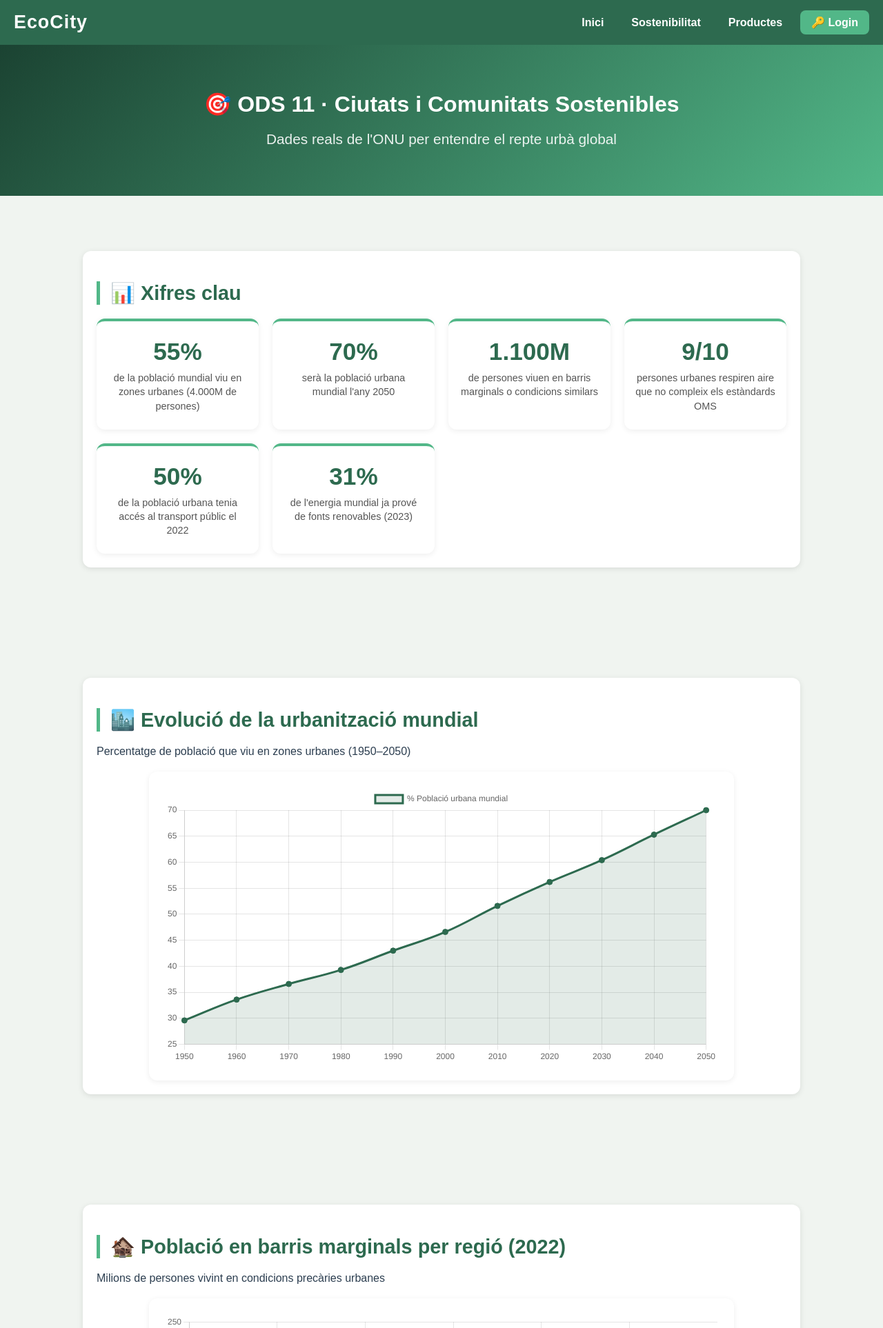
After one commit to Aitor-685/0613-A21-Projecte-de-sostenibilita, a PHP site: page /view/sostenibilidad.php in a window 1280 px wide. The commit adds this page. Shown: the top 1926 px of the page at 69% size. Run offline with PHP 8.4, Linux system fonts and the light colour scheme.

Commit message:
feat: afegir pàgines principals i arquitectura base
- Afegit view/sostenibilitat.php amb 6 gràfics interactius
- Afegit view/productes.php amb filtres per categoria, preu i valoració
- Afegit api/router.php com a gestor centralitzat de peticions
- Afegit api/sostenibilitat.php per servir dades ODS
- Afegit data/sostenibilitat.json amb dades reals ONU
- Afegit js/grafics.js i js/filtres.js separats
- Actualitzat styles/estilo.css amb tema verd sostenible

```diff
--- /dev/null
+++ b/api/datos.php
@@ -0,0 +1,28 @@
+<?php
+header('Content-Type: application/json');
+header('Access-Control-Allow-Origin: *');
+
+$dataFile = __DIR__ . '/../data/sostenibilidad.json';
+
+if (!file_exists($dataFile)) {
+    http_response_code(404);
+    echo json_encode(['error' => 'Fitxer de dades no trobat']);
+    exit;
+}
+
+$data = json_decode(file_get_contents($dataFile), true);
+
+// Si demanen un gràfic concret: ?grafic=urbanitzacio
+if (isset($_GET['grafic'])) {
+    $grafic = $_GET['grafic'];
+    if (array_key_exists($grafic, $data)) {
+        echo json_encode($data[$grafic]);
+    } else {
+        http_response_code(404);
+        echo json_encode(['error' => "Gràfic '$grafic' no trobat"]);
+    }
+    exit;
+}
+
+// Si demanen tots: ?all=true
+echo json_encode($data);
--- /dev/null
+++ b/api/router.php
@@ -0,0 +1,34 @@
+<?php
+header('Content-Type: application/json');
+header('Access-Control-Allow-Origin: *');
+
+// ?tipus=productes
+// ?tipus=sostenibilitat
+// ?tipus=sostenibilitat&grafic=urbanitzacio
+
+$tipus = $_GET['tipus'] ?? null;
+
+if (!$tipus) {
+    http_response_code(400);
+    echo json_encode(['error' => 'Cal especificar el paràmetre tipus']);
+    exit;
+}
+
+$rutes = [
+    'productes'      => __DIR__ . '/../view/productes.php',
+    'sostenibilitat' => __DIR__ . '/../view/sostenibilitat.php',
+];
+
+if (!array_key_exists($tipus, $rutes)) {
+    http_response_code(404);
+    echo json_encode(['error' => "Tipus '$tipus' no reconegut"]);
+    exit;
+}
+
+if ($tipus === 'sostenibilitat' && isset($_GET['grafic'])) {
+    require __DIR__ . '/datos.php';
+    exit;
+}
+
+// Passar els paràmetres restants al fitxer corresponent
+require $rutes[$tipus];
--- a/includes/menu.php
+++ b/includes/menu.php
@@ -6,6 +6,7 @@
     </div>
     <div class="links">
         <a href="/index.php">Inici</a>
+        <a href="/view/sostenibilidad.php">Sostenibilitat</a>
         <a href="/view/veureProductesCategoria.php?categoria=totes">Productes</a>
         <?php if (isset($usuari) && $usuari): ?>
             <a href="/view/gestionarProducts.php">Gestionar productes</a>
--- a/styles/estilo.css
+++ b/styles/estilo.css
@@ -568,3 +568,86 @@ footer {
     text-align: center;
     padding: 40px 0;
 }
+
+/* ===== XIFRES CLAU ===== */
+.xifres-grid {
+    display: grid;
+    grid-template-columns: repeat(auto-fill, minmax(200px, 1fr));
+    gap: 20px;
+    margin-top: 20px;
+}
+
+.xifra-card {
+    background: white;
+    border-radius: 12px;
+    padding: 24px 16px;
+    text-align: center;
+    box-shadow: 0 2px 8px rgba(0,0,0,0.07);
+    border-top: 4px solid #52b788;
+    transition: transform 0.2s;
+}
+
+.xifra-card:hover {
+    transform: translateY(-4px);
+}
+
+.xifra-num {
+    display: block;
+    font-size: 2.2em;
+    font-weight: bold;
+    color: #2d6a4f;
+    margin-bottom: 8px;
+}
+
+.xifra-card p {
+    margin: 0;
+    font-size: 0.9em;
+    color: #555;
+    line-height: 1.4;
+}
+
+/* ===== GRÀFICS ===== */
+.grafic-wrapper {
+    max-width: 800px;
+    margin: 20px auto 0;
+    background: white;
+    border-radius: 12px;
+    padding: 24px;
+    box-shadow: 0 2px 8px rgba(0,0,0,0.07);
+}
+
+/* ===== METES ===== */
+.metes-grid {
+    display: grid;
+    grid-template-columns: repeat(auto-fill, minmax(220px, 1fr));
+    gap: 20px;
+    margin-top: 20px;
+}
+
+.meta-card {
+    background: white;
+    border-radius: 12px;
+    padding: 20px;
+    text-align: center;
+    box-shadow: 0 2px 8px rgba(0,0,0,0.07);
+    transition: transform 0.2s;
+}
+
+.meta-card:hover {
+    transform: translateY(-4px);
+}
+
+.meta-icon {
+    font-size: 2.2em;
+}
+
+.meta-card h4 {
+    color: #2d6a4f;
+    margin: 10px 0 6px;
+}
+
+.meta-card p {
+    font-size: 0.9em;
+    color: #555;
+    margin: 0;
+}
--- a/view/products.php
+++ b/view/products.php
@@ -55,4 +55,6 @@ include("../includes/menu.php");
 
 </div>
 
-<?php include("includes/foot.html"); ?>
+<script src="/js/filtres.js"></script>
+
+<?php include("../includes/foot.html"); ?>
--- /dev/null
+++ b/view/sostenibilidad.php
@@ -0,0 +1,165 @@
+<?php
+$usuari = null;
+include("../includes/head.html");
+include("../includes/menu.php");
+?>
+
+<script src="https://cdnjs.cloudflare.com/ajax/libs/Chart.js/4.4.1/chart.umd.min.js"></script>
+
+<section class="hero hero-petit">
+    <div class="hero-text">
+        <h1>🎯 ODS 11 · Ciutats i Comunitats Sostenibles</h1>
+        <p>Dades reals de l'ONU per entendre el repte urbà global</p>
+    </div>
+</section>
+
+<!-- XIFRES CLAU -->
+<section class="seccio">
+    <div class="container">
+        <h2>📊 Xifres clau</h2>
+        <div class="xifres-grid">
+            <div class="xifra-card">
+                <span class="xifra-num">55%</span>
+                <p>de la població mundial viu en zones urbanes (4.000M de persones)</p>
+            </div>
+            <div class="xifra-card">
+                <span class="xifra-num">70%</span>
+                <p>serà la població urbana mundial l'any 2050</p>
+            </div>
+            <div class="xifra-card">
+                <span class="xifra-num">1.100M</span>
+                <p>de persones viuen en barris marginals o condicions similars</p>
+            </div>
+            <div class="xifra-card">
+                <span class="xifra-num">9/10</span>
+                <p>persones urbanes respiren aire que no compleix els estàndards OMS</p>
+            </div>
+            <div class="xifra-card">
+                <span class="xifra-num">50%</span>
+                <p>de la població urbana tenia accés al transport públic el 2022</p>
+            </div>
+            <div class="xifra-card">
+                <span class="xifra-num">31%</span>
+                <p>de l'energia mundial ja prové de fonts renovables (2023)</p>
+            </div>
+        </div>
+    </div>
+</section>
+
+<!-- URBANITZACIÓ -->
+<section class="seccio seccio-gris">
+    <div class="container">
+        <h2>🏙️ Evolució de la urbanització mundial</h2>
+        <p>Percentatge de població que viu en zones urbanes (1950–2050)</p>
+        <div class="grafic-wrapper">
+            <canvas id="graficUrbanitzacio"></canvas>
+        </div>
+    </div>
+</section>
+
+<!-- BARRIS MARGINALS -->
+<section class="seccio">
+    <div class="container">
+        <h2>🏚️ Població en barris marginals per regió (2022)</h2>
+        <p>Milions de persones vivint en condicions precàries urbanes</p>
+        <div class="grafic-wrapper">
+            <canvas id="graficBarris"></canvas>
+        </div>
+    </div>
+</section>
+
+<!-- TRANSPORT -->
+<section class="seccio seccio-gris">
+    <div class="container">
+        <h2>🚌 Accés al transport públic i espais verds</h2>
+        <p>Percentatge de ciutats que compleixen els mínims recomanats per l'ONU</p>
+        <div class="grafic-wrapper">
+            <canvas id="graficTransport"></canvas>
+        </div>
+    </div>
+</section>
+
+<!-- ENERGIES RENOVABLES -->
+<section class="seccio">
+    <div class="container">
+        <h2>⚡ Evolució de les energies renovables (2000–2023)</h2>
+        <p>Percentatge d'energia mundial generada per fonts renovables</p>
+        <div class="grafic-wrapper">
+            <canvas id="graficEnergies"></canvas>
+        </div>
+    </div>
+</section>
+
+<!-- QUALITAT AIRE -->
+<section class="seccio seccio-gris">
+    <div class="container">
+        <h2>💨 Qualitat de l'aire a les principals ciutats (2023)</h2>
+        <p>Índex AQI mitjà anual — menor valor significa millor qualitat de l'aire</p>
+        <div class="grafic-wrapper">
+            <canvas id="graficAire"></canvas>
+        </div>
+    </div>
+</section>
+
+<!-- EMISSIONS CO2 -->
+<section class="seccio">
+    <div class="container">
+        <h2>🏭 Emissions de CO₂ per zones urbanes (2023)</h2>
+        <p>Les ciutats generen el 70% de les emissions globals. Distribució per sector</p>
+        <div class="grafic-wrapper">
+            <canvas id="graficCO2"></canvas>
+        </div>
+    </div>
+</section>
+
+<!-- METES ODS 11 -->
+<section class="seccio seccio-gris">
+    <div class="container">
+        <h2>🎯 Metes de l'ODS 11 per al 2030</h2>
+        <div class="metes-grid">
+            <div class="meta-card">
+                <span class="meta-icon">🏠</span>
+                <h4>Habitatge digne</h4>
+                <p>Garantir accés a habitatge segur i assequible per a tothom</p>
+            </div>
+            <div class="meta-card">
+                <span class="meta-icon">🚇</span>
+                <h4>Transport sostenible</h4>
+                <p>Sistemes de transport accessibles, segurs i nets</p>
+            </div>
+            <div class="meta-card">
+                <span class="meta-icon">🌳</span>
+                <h4>Espais verds</h4>
+                <p>Accés universal a espais públics segurs i inclusius</p>
+            </div>
+            <div class="meta-card">
+                <span class="meta-icon">🛡️</span>
+                <h4>Resiliència</h4>
+                <p>Protecció davant desastres naturals i canvi climàtic</p>
+            </div>
+            <div class="meta-card">
+                <span class="meta-icon">🏛️</span>
+                <h4>Patrimoni cultural</h4>
+                <p>Salvaguarda del patrimoni cultural i natural del món</p>
+            </div>
+            <div class="meta-card">
+                <span class="meta-icon">♻️</span>
+                <h4>Gestió de residus</h4>
+                <p>Reducció de l'impacte ambiental de les ciutats</p>
+            </div>
+        </div>
+    </div>
+</section>
+
+<!-- CTA -->
+<section class="seccio cta">
+    <div class="container text-center">
+        <h2>Forma part del canvi</h2>
+        <p>Explora els nostres productes sostenibles i contribueix a l'ODS 11</p>
+        <a href="/view/productes.php" class="btn-hero">Veure productes</a>
+    </div>
+</section>
+
+<script src="/js/grafics.js"></script>
+
+<?php include("../includes/foot.html"); ?>
```
Also changed, not shown: data/sostenibilidad.json (added, +91 -0 lines), js/filtres.js (added, +97 -0 lines), js/grafics.js (added, +106 -0 lines).
